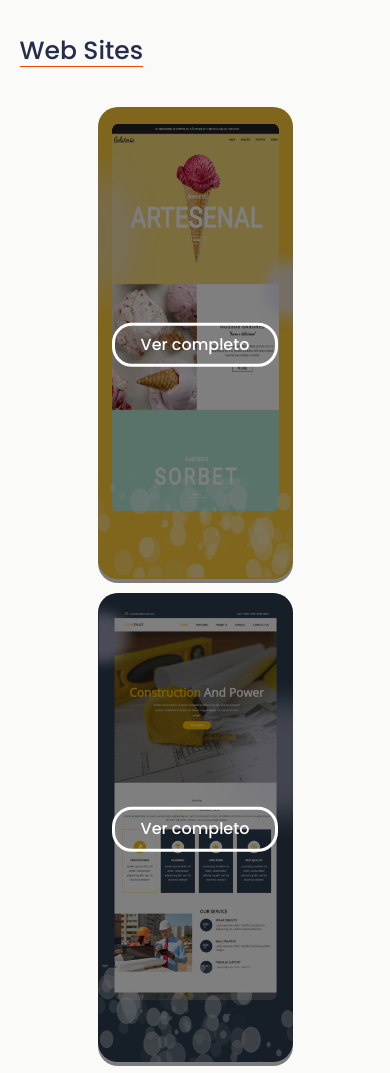
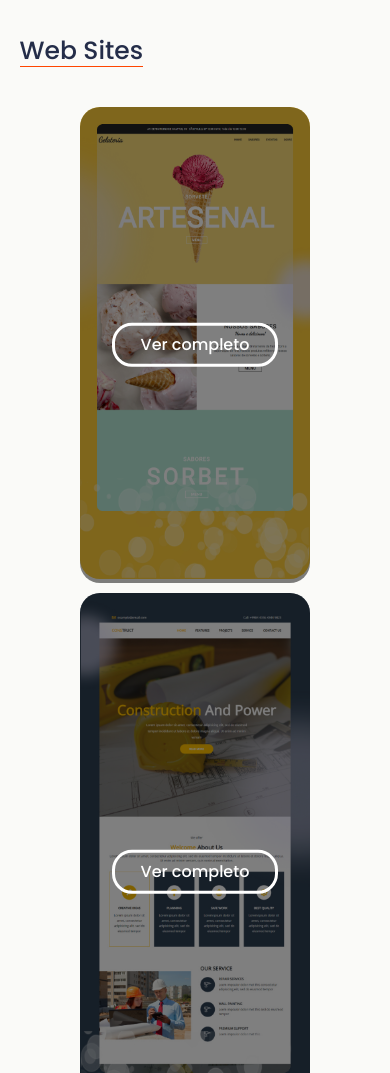
Before and after one commit to FernandoBalbino/Portfolio, a plain HTML site: page index.html in a window 390 px wide. Shown: the part 4520-5593 px from the top of the page. Drawn offline with nearby package versions, Linux system fonts and the light colour scheme.

Commit message:
Update index.html

```diff
--- a/index.html
+++ b/index.html
@@ -507,6 +507,10 @@
 
 				font-size: 20px;
 			}
+			.sites-img img{
+				width: 230px;
+			}
+
 
 			#chk:checked  #header ul li a{
 				color: red;
@@ -851,10 +855,10 @@
       		<div class="sites">Web Sites</div>
 
       		<div class="sites-img">
-      			<a target="_blank" href="https://fernandobalbino.github.io/ConstructSite/"><img height="472" src="sitesIMG/site1R.jpg" alt=""></a>
-      			<a target="_blank" href="https://fernandobalbino.github.io/TecTecnologic/"><img src="sitesIMG/site2R.jpg" alt=""></a>
-      			<a target="_blank" href="https://fernandobalbino.github.io/StoryGraphic/"><img src="sitesIMG/site3R.jpg" alt=""></a>
-      			<a target="_blank" href="https://fernandobalbino.github.io/SorveteriaReact/"><img src="sitesIMG/site4R.jpg" alt=""></a>
+      			<a target="_blank" href="https://fernandobalbino.github.io/SorveteriaReact/"><img height="472" src="sitesIMG/site1R.jpg" alt=""></a>
+      			<a target="_blank" href="https://fernandobalbino.github.io/ConstructSite/"><img src="sitesIMG/site2R.jpg" alt=""></a>
+      			<a target="_blank" href="https://fernandobalbino.github.io/TecTecnologic/"><img src="sitesIMG/site3R.jpg" alt=""></a>
+      			<a target="_blank" href="https://fernandobalbino.github.io/StoryGraphic/"><img src="sitesIMG/site4R.jpg" alt=""></a>
       		</div>
       	</section>
       </article>
```
